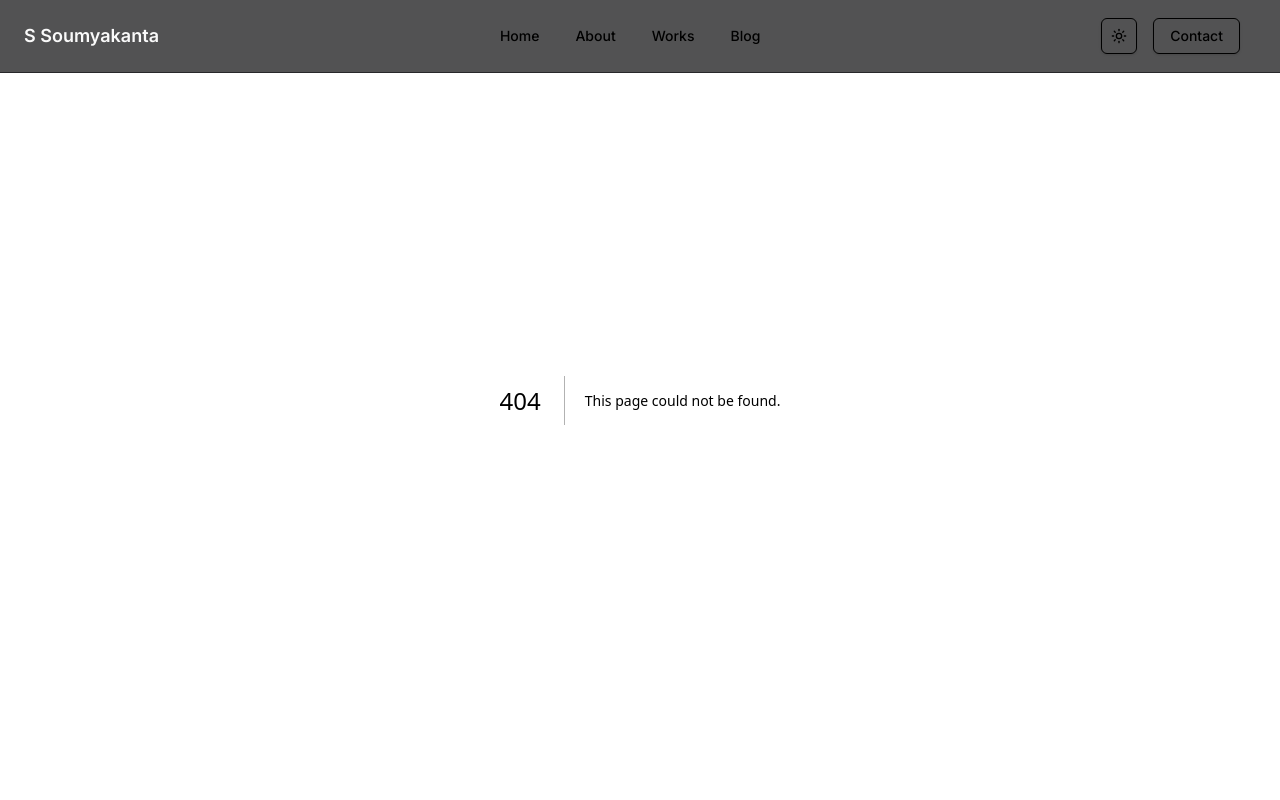
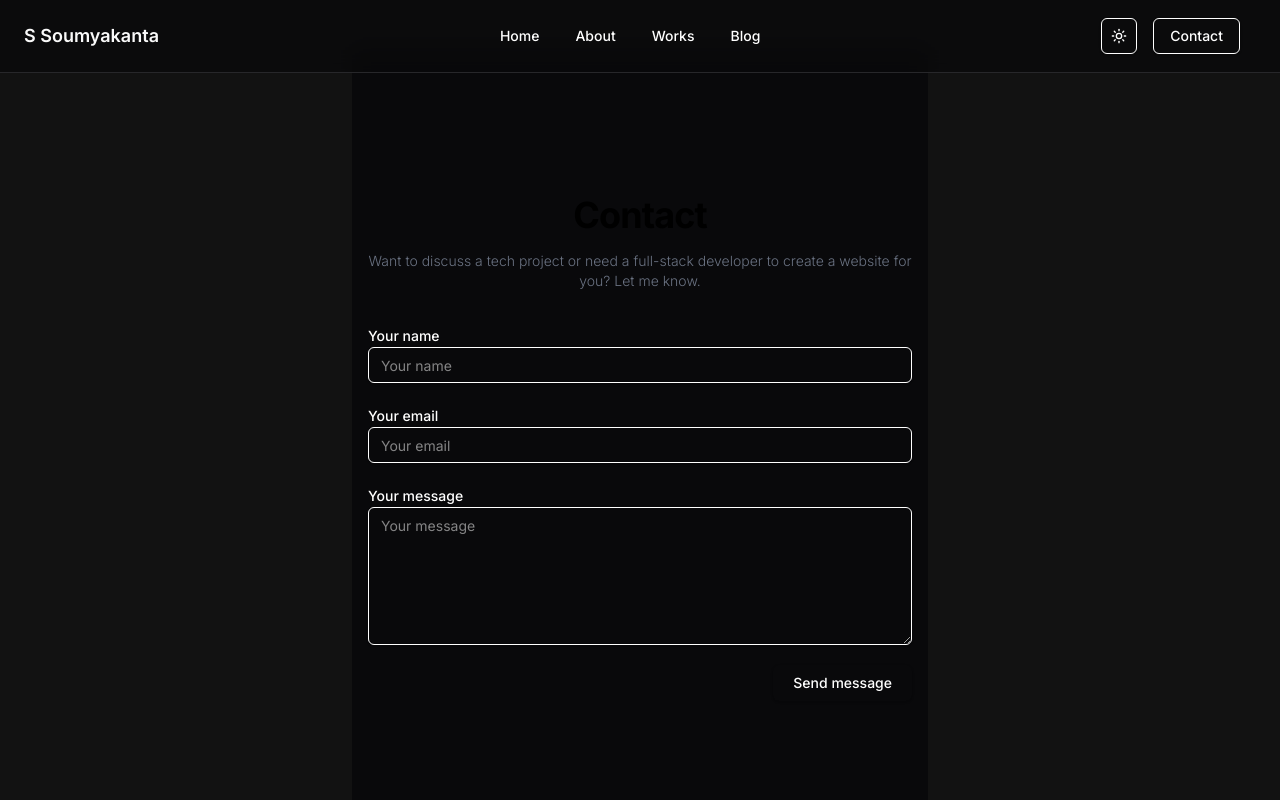
Before and after one commit to s-soumyakanta/s-soumyakanta, a Next.js app: page /contact in a window 1280 px wide. Before the commit this address had no page. Shown: the top 800 px of the page. Built offline with nearby package versions, Linux system fonts and the light colour scheme.

Commit message:
add contact page

```diff
--- /dev/null
+++ b/src/app/api/send/route.ts
@@ -0,0 +1,29 @@
+import { EmailTemplate } from '@/components/EmailTemplate';
+import { NextRequest, NextResponse } from 'next/server';
+import { Resend } from 'resend';
+
+const resend = new Resend(process.env.RESEND_API_KEY);
+
+export async function POST(req: NextRequest) {
+  const { name, email, message } = await req.json();
+  try {
+    const emailContent = await EmailTemplate({ name, email, message });
+    const { data, error } = await resend.emails.send({
+      from: `Web Mail <web-mail@s-soumyakanta.com>`,
+      to: [String(process.env.MY_EMAIL)],
+      subject: 'New Message from s-soumyakanta.com',
+      react: emailContent,
+    });
+
+    if (error) {
+      return NextResponse.json({ error }, { status: 500 });
+    }
+
+    return NextResponse.json(data);
+  } catch (error: unknown) {
+    if (error instanceof Error) {
+      return NextResponse.json({ error: error.message }, { status: 500 });
+    }
+    return NextResponse.json({ error: 'An unknown error occurred' }, { status: 500 });
+  }
+}
--- /dev/null
+++ b/src/app/contact/page.tsx
@@ -0,0 +1,8 @@
+import Contact from "@/components/Contact";
+
+const Page = () => {
+    return <Contact />
+
+  };
+
+  export default Page;
--- /dev/null
+++ b/src/components/Contact.tsx
@@ -0,0 +1,124 @@
+"use client";
+
+import { useForm, SubmitHandler, FieldValues } from "react-hook-form";
+import { yupResolver } from "@hookform/resolvers/yup";
+import * as yup from "yup";
+import { Button } from "@/components/ui/button";
+import { Input } from "@/components/ui/input";
+import { Textarea } from "@/components/ui/textarea";
+import { Label } from "@/components/ui/label";
+import { useState, useEffect } from "react";
+import { useToast } from "@/hooks/use-toast";
+
+const schema = yup.object().shape({
+  name: yup.string().required("This field is required").min(1, "Minimum 1 character"),
+  email: yup.string().required("This field is required").email("Invalid email format"),
+  message: yup.string().required("This field is required").min(1, "Minimum 1 character"),
+});
+
+
+interface ContactFormData {
+  name: string;
+  email: string;
+  message: string;
+}
+
+export default function Contact() {
+  const { register, handleSubmit, formState: { errors }, reset, setValue, trigger } = useForm<ContactFormData>({
+    resolver: yupResolver(schema)
+  });
+  const { toast } = useToast();
+  const [loading, setLoading] = useState(false);
+
+  useEffect(() => {
+    const emailElement = document.getElementById("email") as HTMLInputElement;
+    emailElement.addEventListener("change", () => {
+      trigger("email");
+    });
+  }, [trigger]);
+
+  const onSubmit: SubmitHandler<ContactFormData> = async (data: any) => {
+    setLoading(true);
+    try {
+      const response = await fetch('/api/send', {
+        method: 'POST',
+        headers: {
+          'Content-Type': 'application/json',
+        },
+        body: JSON.stringify(data),
+      });
+
+      if (response.ok) {
+        toast({
+          description: "Your message has been sent.",
+        });
+        reset();
+      } else {
+        toast({
+          variant: "destructive",
+          title: "Uh oh! Something went wrong.",
+          description: "Failed to send message.",
+        });
+      }
+    } catch (error) {
+      toast({
+        variant: "destructive",
+        title: "Uh oh! Something went wrong.",
+        description: "An error occurred.",
+      });
+    } finally {
+      setLoading(false);
+    }
+  };
+
+  return (
+    <section className="bg-[hsl(var(--background))] dark:bg-[hsl(var(--background))] py-12 mt-12 px-4 mx-auto max-w-xl min-h-screen flex flex-col justify-center">
+      <h2 className="mb-4 text-3xl md:text-4xl font-bold tracking-tight text-center text-black dark:text-white">
+        Contact
+      </h2>
+      <p className="mb-8 font-light text-center text-gray-500 dark:text-gray-400 sm:text-sm text-lg">
+        Want to discuss a tech project or need a full-stack developer to create a website for you? Let me know.
+      </p>
+      <form onSubmit={handleSubmit(onSubmit)} className="space-y-5">
+        <div className="space-y-2">
+          <Label htmlFor="name">Your name</Label>
+          <Input
+            type="text"
+            id="name"
+            placeholder="Your name"
+            {...register("name")}
+            className={errors.name ? "border-red-600" : ""}
+          />
+          {errors.name && <span className="text-red-600">{errors.name.message}</span>}
+        </div>
+        <div className="space-y-2">
+          <Label htmlFor="email">Your email</Label>
+          <Input
+            type="email"
+            id="email"
+            placeholder="Your email"
+            {...register("email")}
+            className={errors.email ? "border-red-600" : ""}
+          />
+          {errors.email && <span className="text-red-600">{errors.email.message}</span>}
+        </div>
+        <div className="space-y-2">
+          <Label htmlFor="message">Your message</Label>
+          <Textarea
+            id="message"
+            rows={6}
+            placeholder="Your message"
+            {...register("message")}
+            className={errors.message ? "border-red-600" : ""}
+          />
+          {errors.message && <span className="text-red-600">{errors.message.message}</span>}
+        </div>
+        <div className="flex justify-end">
+          <Button type="submit" className="py-3 px-5 text-sm font-medium" disabled={loading}>
+            {loading ? "Sending..." : "Send message"}
+          </Button>
+        </div>
+      </form>
+    </section>
+  );
+}
--- /dev/null
+++ b/src/components/EmailTemplate.tsx
@@ -0,0 +1,51 @@
+import * as React from 'react';
+
+interface EmailTemplateProps {
+  name: string;
+  email: string;
+  message: string;
+}
+
+export const EmailTemplate: React.FC<Readonly<EmailTemplateProps>> = ({
+  name,
+  email,
+  message,
+}) => (
+  <div style={styles.container}>
+    <h1 style={styles.heading}>Contact Information</h1>
+    <p style={styles.label}>Name:</p>
+    <p style={styles.text}>{name}</p>
+    <p style={styles.label}>Email:</p>
+    <p style={styles.text}>{email}</p>
+    <p style={styles.label}>Message:</p>
+    <p style={styles.text}>{message}</p>
+  </div>
+);
+
+const styles = {
+  container: {
+    backgroundColor: '#2E2E2E',
+    color: '#FFFFFF',
+    fontFamily: "'Times New Roman', Times, serif",
+    padding: '20px',
+    borderRadius: '10px',
+    maxWidth: '600px',
+    margin: 'auto',
+    boxShadow: '0 4px 8px rgba(0, 0, 0, 0.1)',
+  } as React.CSSProperties,
+  heading: {
+    fontSize: '24px',
+    borderBottom: '2px solid #444',
+    paddingBottom: '10px',
+    marginBottom: '20px',
+  } as React.CSSProperties,
+  label: {
+    fontSize: '18px',
+    fontWeight: 'bold',
+    margin: '10px 0 5px',
+  } as React.CSSProperties,
+  text: {
+    fontSize: '16px',
+    margin: '0 0 20px',
+  } as React.CSSProperties,
+};
--- /dev/null
+++ b/src/components/ui/input.tsx
@@ -0,0 +1,22 @@
+import * as React from "react"
+
+import { cn } from "@/lib/utils"
+
+const Input = React.forwardRef<HTMLInputElement, React.ComponentProps<"input">>(
+  ({ className, type, ...props }, ref) => {
+    return (
+      <input
+        type={type}
+        className={cn(
+          "flex h-9 w-full rounded-md border border-input bg-transparent px-3 py-1 text-base shadow-sm transition-colors file:border-0 file:bg-transparent file:text-sm file:font-medium file:text-foreground placeholder:text-muted-foreground focus-visible:outline-none focus-visible:ring-1 focus-visible:ring-ring disabled:cursor-not-allowed disabled:opacity-50 md:text-sm",
+          className
+        )}
+        ref={ref}
+        {...props}
+      />
+    )
+  }
+)
+Input.displayName = "Input"
+
+export { Input }
--- /dev/null
+++ b/src/components/ui/label.tsx
@@ -0,0 +1,24 @@
+import * as React from "react"
+import * as LabelPrimitive from "@radix-ui/react-label"
+import { cva, type VariantProps } from "class-variance-authority"
+
+import { cn } from "@/lib/utils"
+
+const labelVariants = cva(
+  "text-sm font-medium leading-none peer-disabled:cursor-not-allowed peer-disabled:opacity-70"
+)
+
+const Label = React.forwardRef<
+  React.ElementRef<typeof LabelPrimitive.Root>,
+  React.ComponentPropsWithoutRef<typeof LabelPrimitive.Root> &
+    VariantProps<typeof labelVariants>
+>(({ className, ...props }, ref) => (
+  <LabelPrimitive.Root
+    ref={ref}
+    className={cn(labelVariants(), className)}
+    {...props}
+  />
+))
+Label.displayName = LabelPrimitive.Root.displayName
+
+export { Label }
--- /dev/null
+++ b/src/components/ui/textarea.tsx
@@ -0,0 +1,22 @@
+import * as React from "react"
+
+import { cn } from "@/lib/utils"
+
+const Textarea = React.forwardRef<
+  HTMLTextAreaElement,
+  React.ComponentProps<"textarea">
+>(({ className, ...props }, ref) => {
+  return (
+    <textarea
+      className={cn(
+        "flex min-h-[60px] w-full rounded-md border border-input bg-transparent px-3 py-2 text-base shadow-sm placeholder:text-muted-foreground focus-visible:outline-none focus-visible:ring-1 focus-visible:ring-ring disabled:cursor-not-allowed disabled:opacity-50 md:text-sm",
+        className
+      )}
+      ref={ref}
+      {...props}
+    />
+  )
+})
+Textarea.displayName = "Textarea"
+
+export { Textarea }
```
Also changed, not shown: package.json (+6 -1 lines), 1 other file (tests, documents, lock files or other folders).
